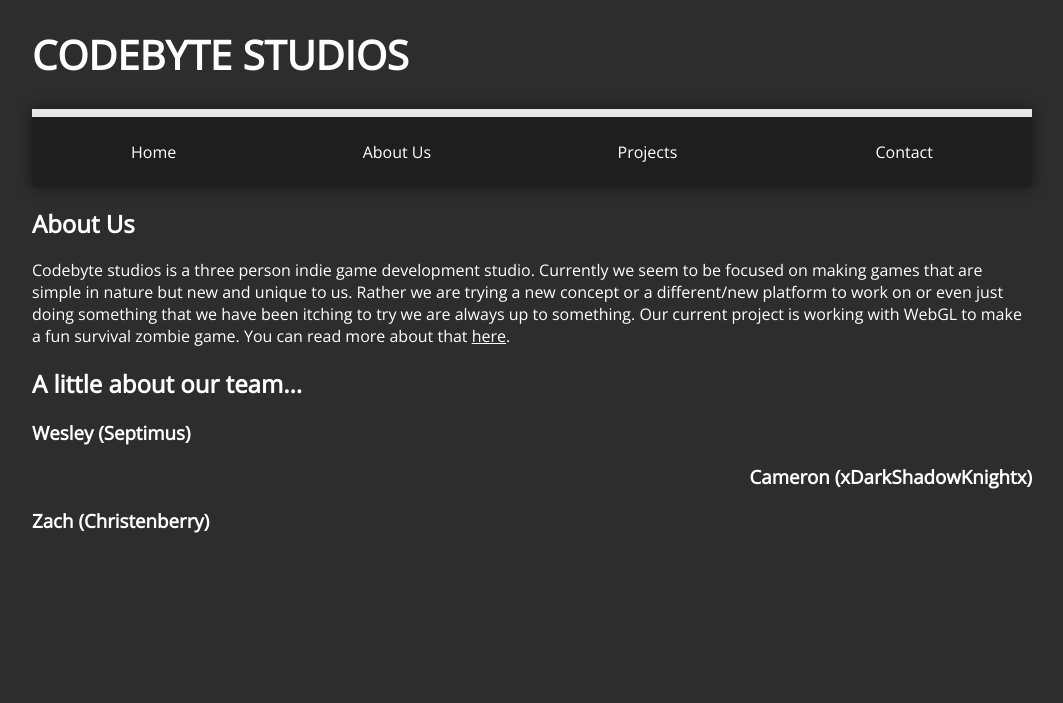
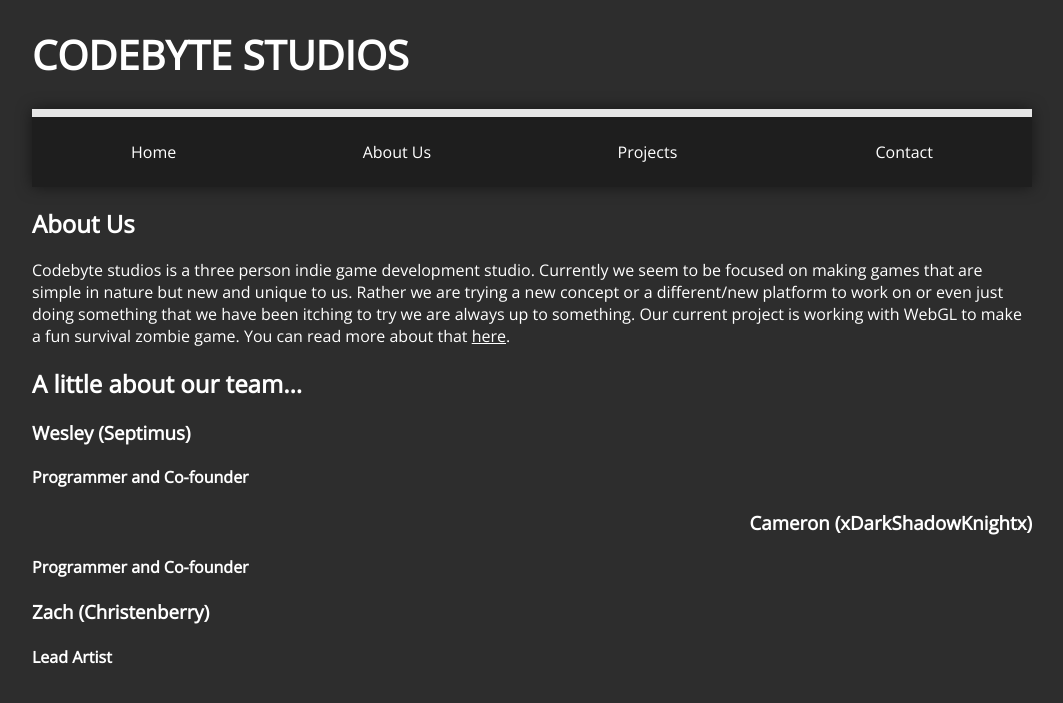
Before and after one commit to CodebyteStudios/codebytestudios.github.io, a Jekyll site: the page built from about.html, in a window 1280 px wide. Shown: the top 703 px of the page, without its empty margins (108-1171 px from the left). Built offline with Jekyll 4.4.1, drawn with Linux system fonts in a browser that asks for light colours; nearby versions of some CDN libraries; Markdown is read by kramdown in place of the engine named in the settings.

Commit message:
Adding Team to about us page

```diff
--- a/about.html
+++ b/about.html
@@ -14,16 +14,19 @@
 <h2>A little about our team...</h2>
 
 <h3>Wesley (Septimus)</h3>
+<h4>Programmer and Co-founder</h4>
 <p id="wesley">
 
 </p>
 
 <h3 style="text-align: right;">Cameron (xDarkShadowKnightx)</h3>
+<h4>Programmer and Co-founder</h4>
 <p id="cameron">
 
 </p>
 
 <h3>Zach (Christenberry)</h3>
+<h4>Lead Artist</h4>
 <p id="zach">
 
 </p>
```
